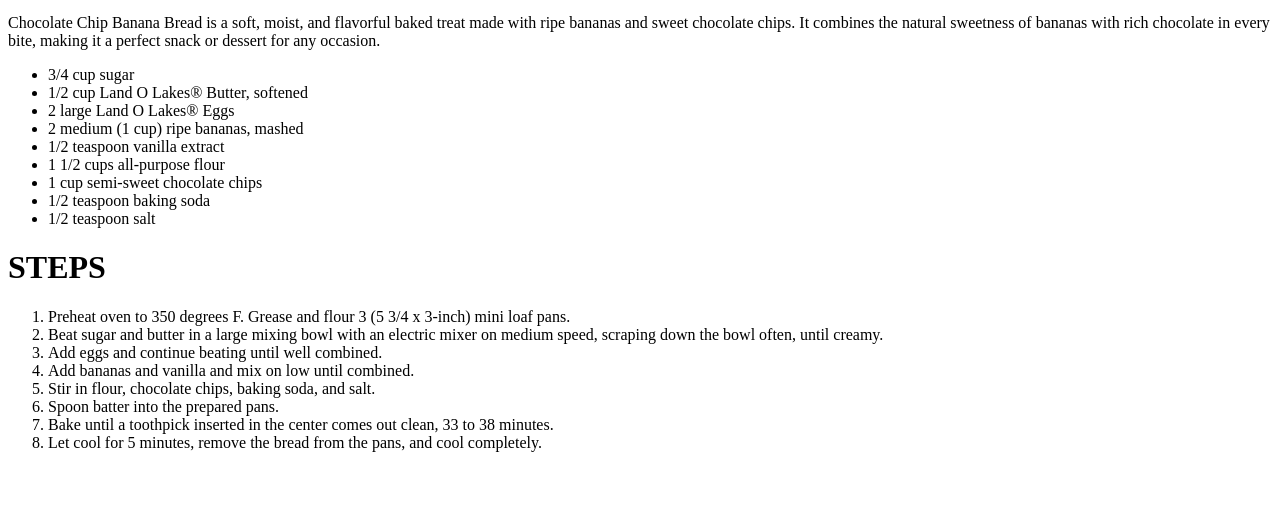
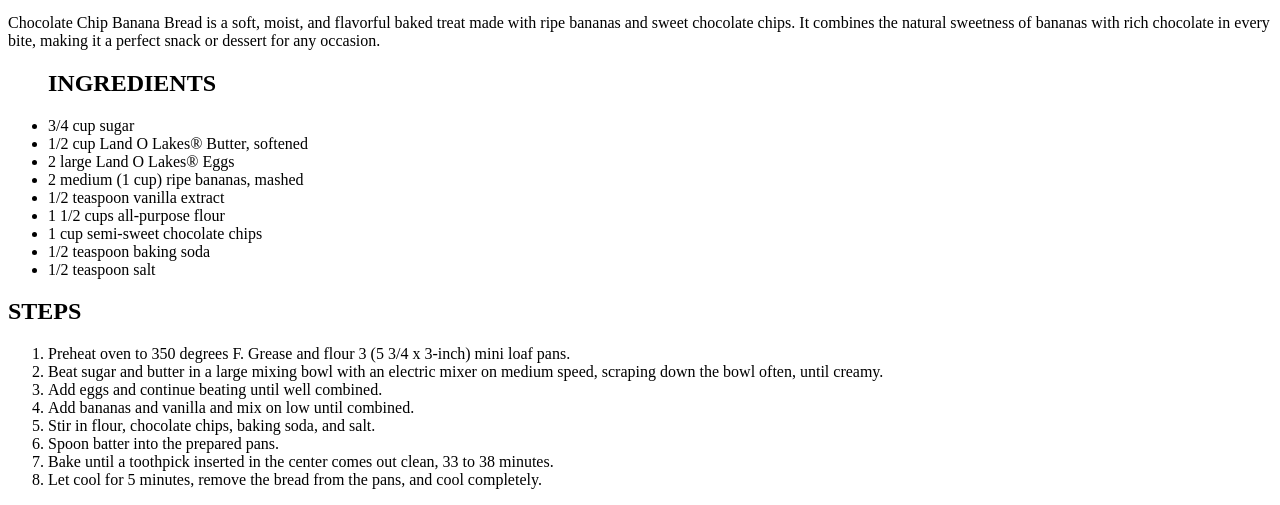
Before and after one commit to ReymondCabaton/odin-recipes, a plain HTML site: page recipes/chocolate-chip-banana-bread.html in a window 1280 px wide. Shown: the part 514-1019 px from the top of the page. Before the commit the page ends 982 px from the top, so only its background shows below. Drawn offline with Linux system fonts and the light colour scheme.

Commit message:
Update chocolate-chip-banana-bread.html

```diff
--- a/recipes/chocolate-chip-banana-bread.html
+++ b/recipes/chocolate-chip-banana-bread.html
@@ -13,6 +13,7 @@
     <h1>DESCRIPTION</h1>
     <p>Chocolate Chip Banana Bread is a soft, moist, and flavorful baked treat made with ripe bananas and sweet chocolate chips. It combines the natural sweetness of bananas with rich chocolate in every bite, making it a perfect snack or dessert for any occasion.</p>
    <ul>
+     <h2>INGREDIENTS</h2>
         <li>3/4 cup sugar</li>
         <li>1/2 cup Land O Lakes® Butter, softened</li>
         <li>2 large Land O Lakes® Eggs</li>
@@ -23,7 +24,7 @@
         <li>1/2 teaspoon baking soda</li>
         <li>1/2 teaspoon salt</li>
   </ul>
-    <h1>STEPS</h1>
+    <h2>STEPS</h2>
     <ol>
         <li>Preheat oven to 350 degrees F. Grease and flour 3 (5 3/4 x 3-inch) mini loaf pans.</li>
         <li>Beat sugar and butter in a large mixing bowl with an electric mixer on medium speed, scraping down the bowl often, until creamy.</li>
```
